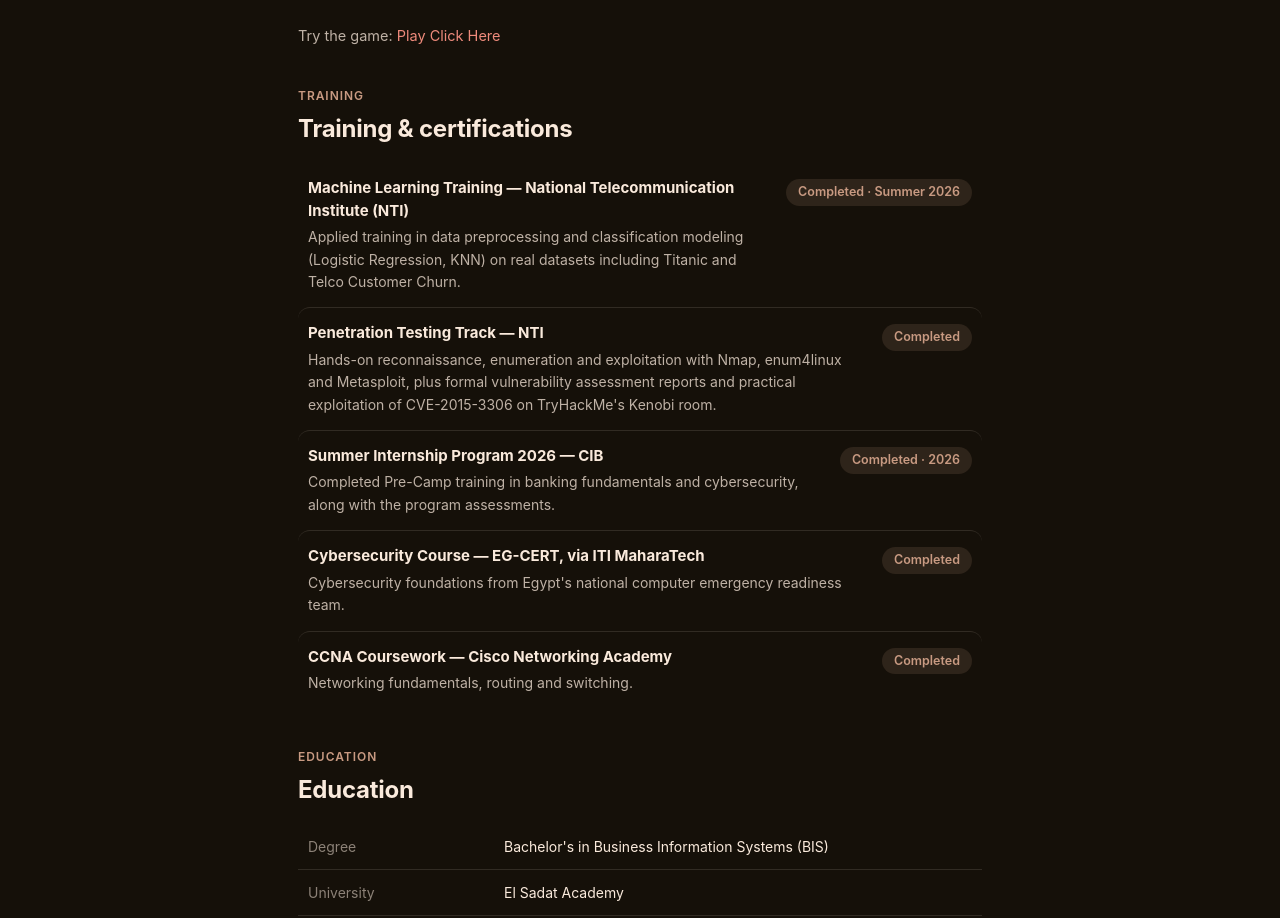
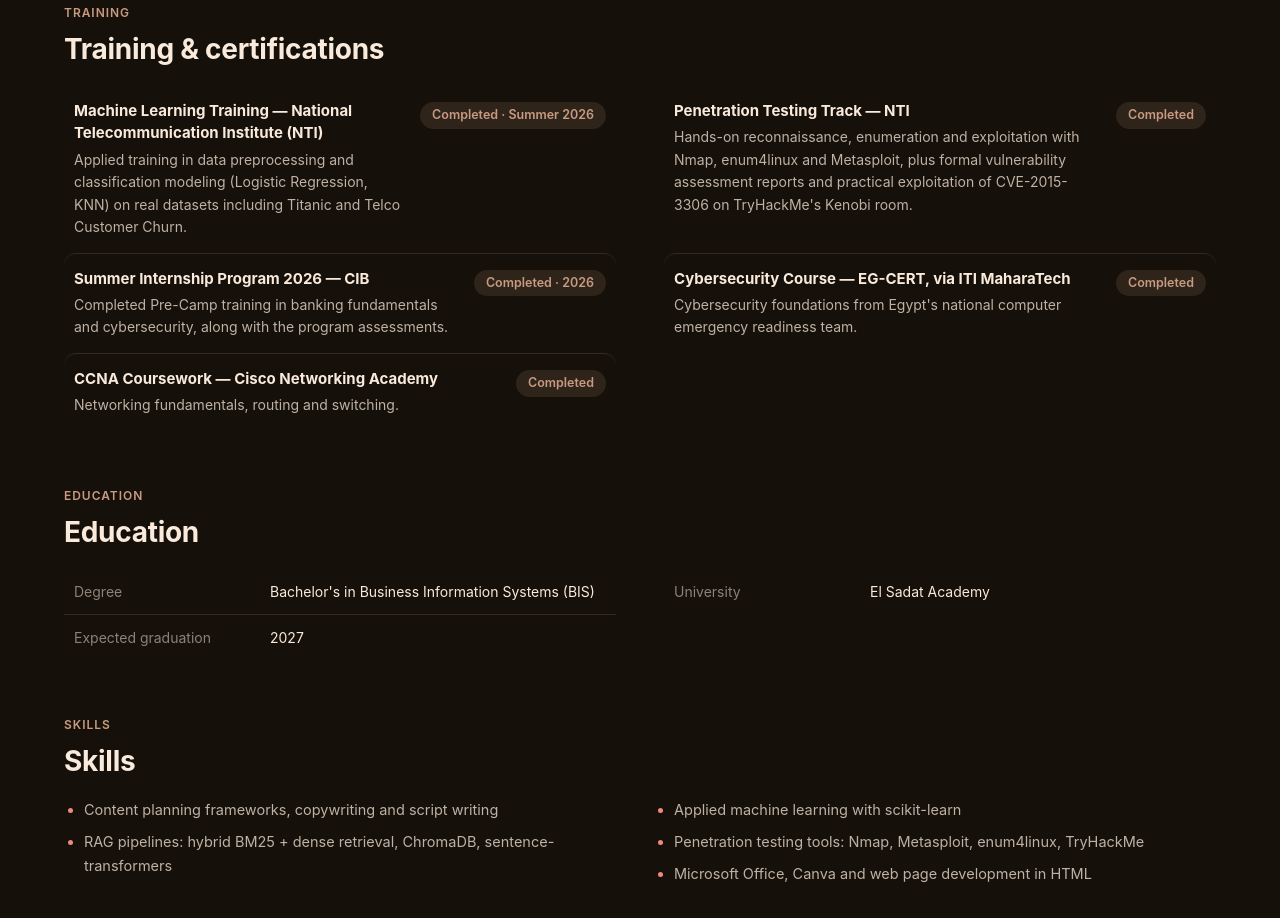
Before and after one commit to reham-lap/reham-lap.github.io, a plain HTML site: page index.html in a window 1280 px wide. Shown: the part 1882-2800 px from the top of the page. Drawn offline with Linux system fonts and the light colour scheme.

Commit message:
Refactor .port styles and add responsive media queries
Updated styles for the .port class and added media queries for responsive design.

```diff
--- a/style.css
+++ b/style.css
@@ -10,9 +10,9 @@ body {
 }
 
 .port {
-  max-width: 720px;
-  margin: 0 auto;
-  padding: 24px 18px 48px;
+  width: 100%;
+  margin: 0;
+  padding: 24px 20px 48px;
 }
 
 /* Hero */
@@ -134,7 +134,7 @@ body {
 /* Feature */
 .feature-sub { font-size: 13px; color: #C89A82; margin: 0 0 6px; }
 .feature-title { font-size: 19px; font-weight: 700; color: #FAEADC; margin: 0 0 10px; }
-.feature-body { font-size: 14.5px; line-height: 1.65; color: rgb(250 234 220 / 0.74); margin: 0 0 12px; }
+.feature-body { font-size: 14.5px; line-height: 1.65; color: rgb(250 234 220 / 0.74); margin: 0 0 12px; max-width: 900px; }
 
 /* Bullets */
 .bullets { margin: 0; padding-left: 20px; color: rgb(250 234 220 / 0.74); font-size: 14.5px; line-height: 1.65; }
@@ -197,6 +197,41 @@ body {
 .reveal { opacity: 0; transform: translateY(18px); transition: opacity 0.6s ease, transform 0.6s cubic-bezier(0.22, 0.61, 0.36, 1); }
 .reveal.in { opacity: 1; transform: none; }
 
+/* Desktop: fill the screen width, content spread in two columns */
+@media (min-width: 1024px) {
+  .port { padding: 40px 64px 72px; }
+  .port-hero { grid-template-columns: 1.3fr 1fr; gap: 48px; padding: 48px 44px; margin-bottom: 56px; }
+  .port-photo { max-width: 420px; justify-self: end; }
+  .port-name { font-size: 52px; }
+  .port-tagline { font-size: 16px; max-width: 640px; }
+  .group { margin-bottom: 56px; }
+  .group-heading { font-size: 28px; }
+  .rows {
+    display: grid;
+    grid-template-columns: 1fr 1fr;
+    column-gap: 48px;
+  }
+  .row:first-child { border-top: 1px solid rgb(250 234 220 / 0.12); }
+  .row:nth-child(-n+2) { border-top: none; }
+  .facts {
+    display: grid;
+    grid-template-columns: 1fr 1fr;
+    column-gap: 48px;
+  }
+  .fact:first-child { border-top: 1px solid rgb(250 234 220 / 0.12); }
+  .fact:nth-child(-n+2) { border-top: none; }
+  .bullets { column-count: 2; column-gap: 48px; }
+  .bullets li { break-inside: avoid; }
+  .feature-title { font-size: 22px; }
+  .feature-body { max-width: 1100px; }
+  .closing { margin-top: 64px; }
+}
+
+/* Large desktop: a bit more air, still full width */
+@media (min-width: 1600px) {
+  .port { padding: 56px 96px 88px; }
+}
+
 @media (max-width: 640px) {
   .port { padding: 16px 14px 40px; }
   .port-hero { grid-template-columns: 1fr; padding: 26px 20px; }
```
